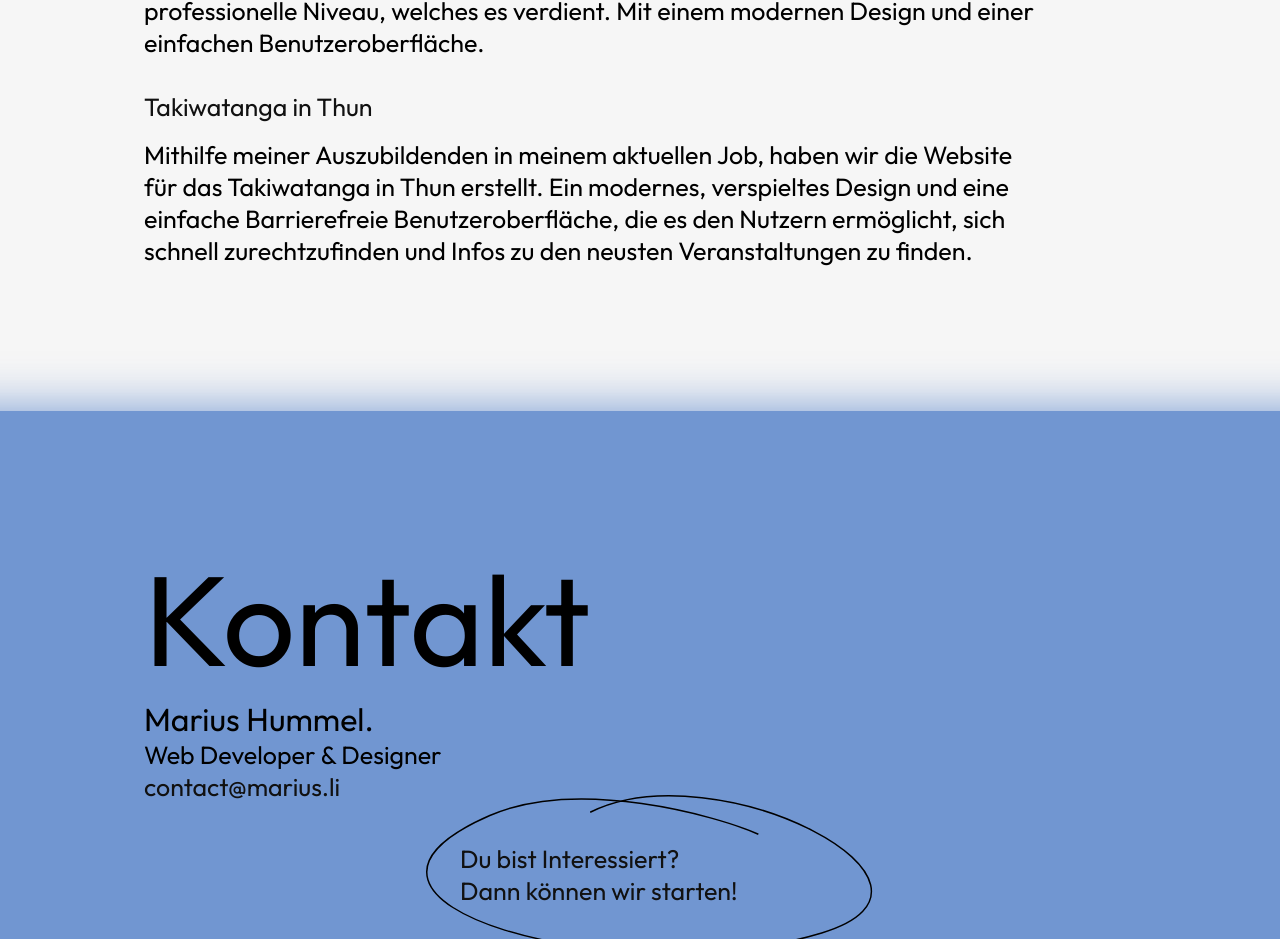
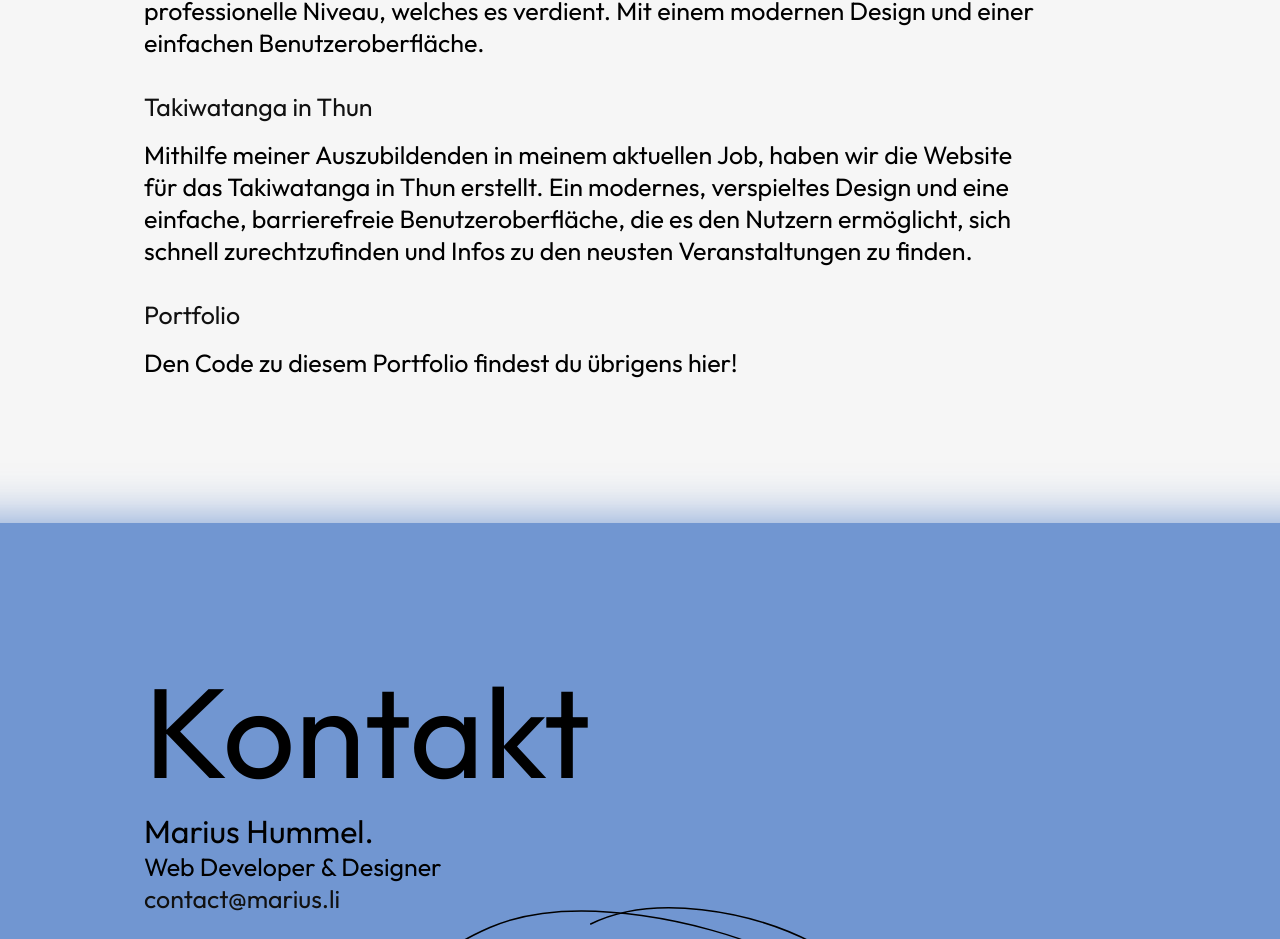
Before and after one commit to mfhum/hummelpage, a React (Vite) app: page / in a window 1280 px wide. Shown: the part 3237-4176 px from the top of the page. Built offline with nearby package versions, Linux system fonts and the light colour scheme.

Commit message:
added portfolio

```diff
--- a/src/sections/process.jsx
+++ b/src/sections/process.jsx
@@ -45,10 +45,16 @@ function Process() {
               <a href='https://takiwatanga-thun.ch' target='_blank' aria-label='Mein letztes Projekt (Takiwatanga Thun)'>
                 <h3>Takiwatanga in Thun</h3>
               </a>
-              <h3 className='projectText last'>
-                Mithilfe meiner Auszubildenden in meinem aktuellen Job, haben wir die Website für das Takiwatanga in Thun erstellt. Ein modernes, verspieltes Design und eine einfache Barrierefreie
+              <h3 className='projectText'>
+                Mithilfe meiner Auszubildenden in meinem aktuellen Job, haben wir die Website für das Takiwatanga in Thun erstellt. Ein modernes, verspieltes Design und eine einfache, barrierefreie
                 Benutzeroberfläche, die es den Nutzern ermöglicht, sich schnell zurechtzufinden und Infos zu den neusten Veranstaltungen zu finden.
               </h3>
+            </div>
+            <div className='projectCard'>
+              <a href='https://github.com/mfhum/hummelpage' target='_blank' aria-label='Portfolio Code'>
+                <h3>Portfolio</h3>
+              </a>
+              <h3 className='projectText last'>Den Code zu diesem Portfolio findest du übrigens hier!</h3>
             </div>
           </div>
         </div>
```
